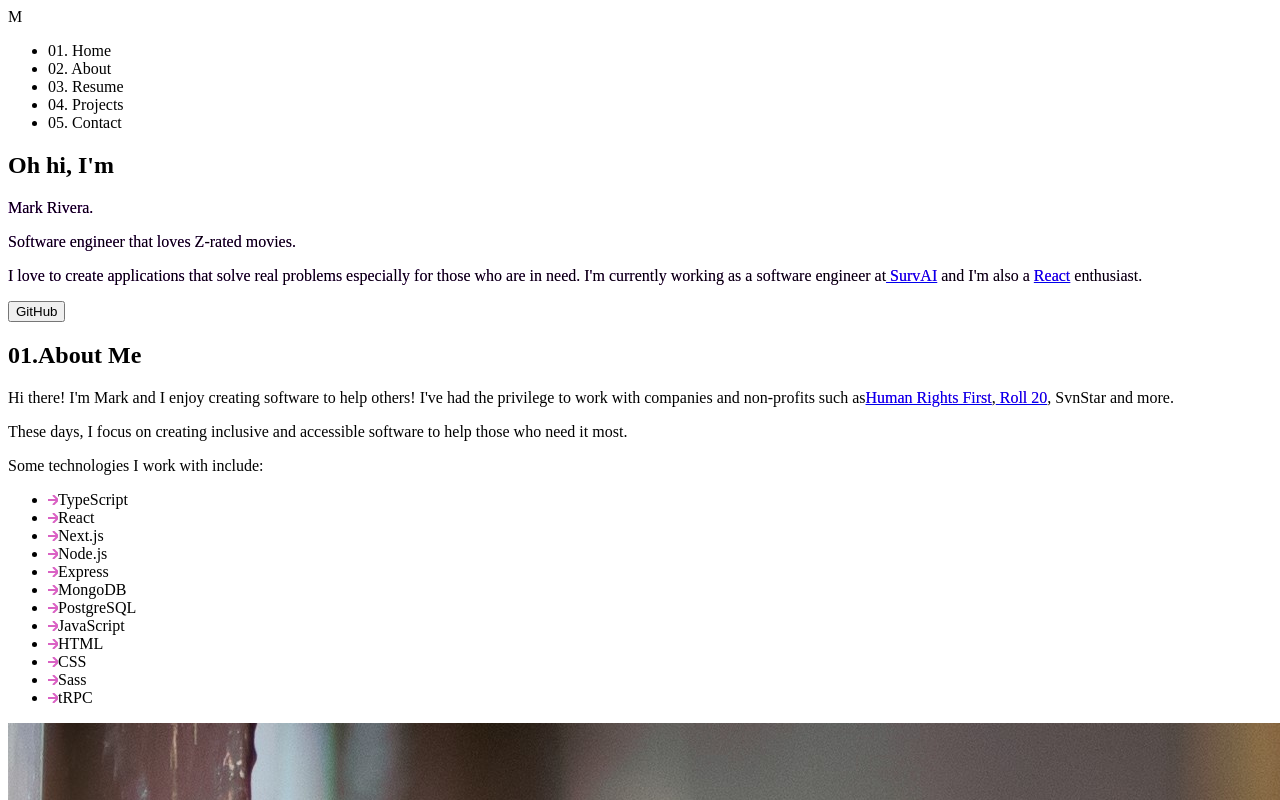
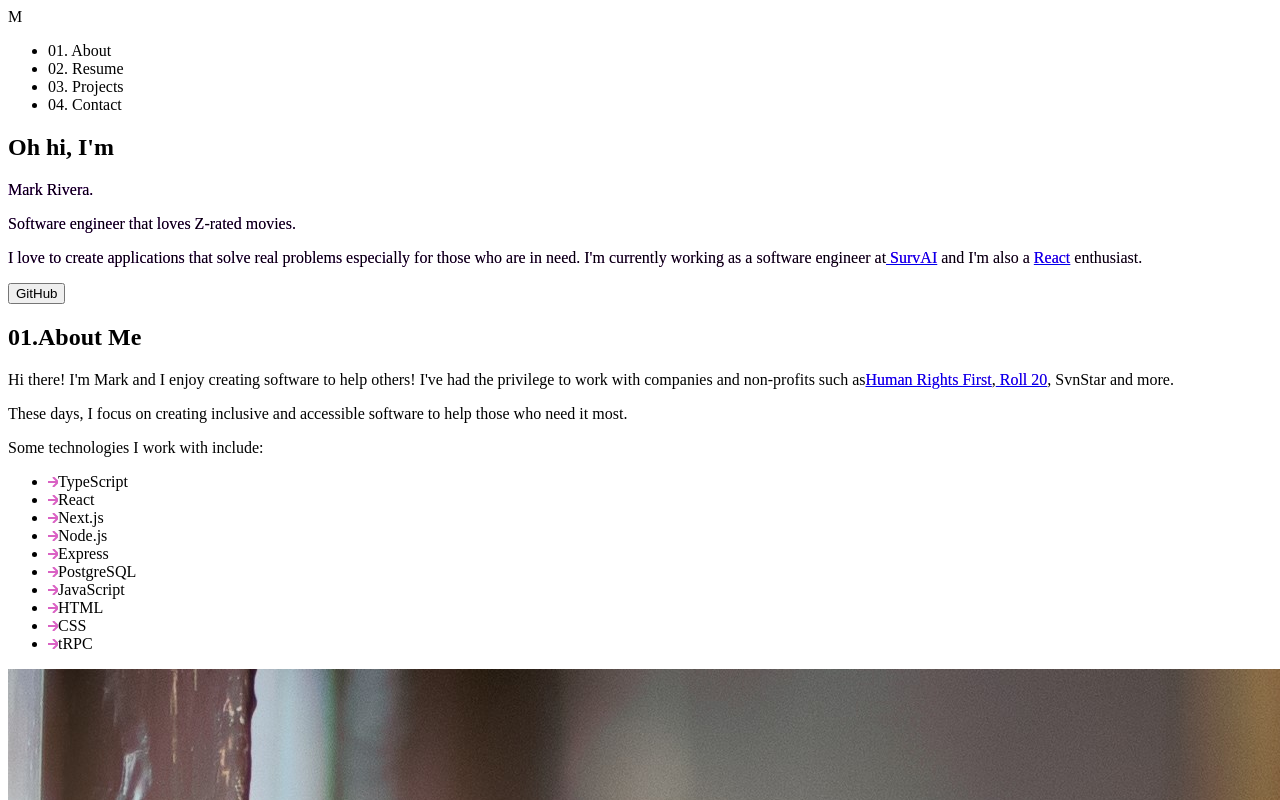
Before and after one commit to MarkRivera/2023-Portfolio, a React (Vite) app: page / in a window 1280 px wide. Shown: the top 800 px of the page. Built offline with nearby package versions, Linux system fonts and the light colour scheme.

Commit message:
final touches on v1

```diff
--- a/src/components/AboutSection.tsx
+++ b/src/components/AboutSection.tsx
@@ -9,16 +9,14 @@ const TechList = () => {
     'Next.js',
     'Node.js',
     'Express',
-    'MongoDB',
     'PostgreSQL',
     'JavaScript',
     'HTML',
     'CSS',
-    'Sass',
     'tRPC'
   ]
 
-  return <ul className='flex flex-col flex-wrap h-20'>
+  return <ul className='flex flex-col flex-wrap h-40'>
     {tech.map((tech, index) => {
       return <li key={index} className='flex items-center'>
         <Arrow />
@@ -58,7 +56,7 @@ const About = () => {
 
 const AboutSection = () => {
   return (
-    <Section number={"01"} title='About Me' children={<About />} />
+    <Section number={"01"} title='About Me' children={<About />} id='about' />
   )
 }
 
--- a/src/components/App.tsx
+++ b/src/components/App.tsx
@@ -5,6 +5,7 @@ import HeroSection from './HeroSection';
 import AboutSection from './AboutSection';
 import ResumeSection from './ResumeSection';
 import ProjectSection from './ProjectSection';
+import ContactSection from './ContactSection';
 
 
 function App() {
@@ -38,6 +39,9 @@ function App() {
 
       {/* Projects */}
       <ProjectSection />
+
+      {/* Contact */}
+      <ContactSection />
     </main>
   )
 }
--- /dev/null
+++ b/src/components/ContactSection.tsx
@@ -0,0 +1,27 @@
+import Section from "./Section";
+
+const Contact = () => {
+  return (
+    <div className="flex flex-col items-center justify-center h-full mb-32">
+      <p className="text-lg px-8 sm:px-12">
+        I'm currently looking for a new opportunity, my inbox is always open. Whether you have a question or just want to say hi, I'll try my best to get back to you!
+      </p>
+      <div className="flex flex-col sm:flex-row flex-wrap items-center justify-center mt-8">
+        <a href="mailto:mrivera1991@gmail.com" className="text-lg font-bold bg-clip-text text-transparent text-gradient mr-4" target="_blank">
+          Mrivera1991@gmail.com
+        </a>
+        <a href="https://www.linkedin.com/in/mrivera1991/" className="text-lg font-bold bg-clip-text text-transparent text-gradient" target="_blank">
+          LinkedIn
+        </a>
+      </div>
+    </div>
+  )
+}
+
+const ContactSection = () => {
+  return (
+    <Section title="Contact Me" number="04" children={<Contact />} id="contact" />
+  )
+}
+
+export default ContactSection
--- a/src/components/Navigation/Navigation.tsx
+++ b/src/components/Navigation/Navigation.tsx
@@ -4,12 +4,16 @@ import cx from "classnames";
 import { useWindow } from "hooks/useWindow";
 
 const NavLogo = () => {
+  const handleLogoClick = () => {
+    window.scrollTo({ top: 0, behavior: "smooth" });
+  };
+
   return (
-    <span className="border-solid border-secondary border-2 px-2 py-1 hover:text-secondary hover:bg-darkLogo transition-colors duration-300 cursor-pointer">M</span>
+    <span className="border-solid border-secondary border-2 px-2 py-1 hover:text-secondary hover:bg-darkLogo transition-colors duration-300 cursor-pointer" onClick={handleLogoClick}>M</span>
   )
 }
 
-const MobileNavBar = () => {
+const MobileNavBar = ({ navItems }: { navItems: JSX.Element[] }) => {
   const [isOpen, setIsOpen] = useState(false);
 
   const toggleIsOpen = () => {
@@ -38,11 +42,7 @@ const MobileNavBar = () => {
         }>
 
         <ul className="mt-20 ml-10">
-          <li className={linkStyles}><span className="text-secondary mr-2">01. </span> Home</li>
-          <li className={linkStyles}><span className="text-secondary mr-2">02. </span>About</li>
-          <li className={linkStyles}><span className="text-secondary mr-2">03. </span>Resume</li>
-          <li className={linkStyles}><span className="text-secondary mr-2">04. </span>Projects</li>
-          <li className={linkStyles}><span className="text-secondary mr-2">05. </span>Contact</li>
+          {navItems}
         </ul>
       </div>
     </>
@@ -51,12 +51,29 @@ const MobileNavBar = () => {
 
 const linkStyles = "flex items-center mr-4 cursor-pointer h-full hover:text-secondary transition-colors duration-300";
 const Navigation = () => {
+  const links = [
+    { name: "About", id: "about" },
+    { name: "Resume", id: "resume" },
+    { name: "Projects", id: "projects" },
+    { name: "Contact", id: "contact" },
+  ]
   const windowWidth = useWindow();
   const nav = useRef<HTMLElement>(null);
   useScroll(nav);
 
+  const handleNavClick = (id: string) => {
+    const element = document.getElementById(id);
+    if (element) {
+      element.scrollIntoView({ behavior: "smooth" });
+    }
+  }
+
+  const navItems = links.map((link, index) => {
+    return <li key={index} className={linkStyles} onClick={() => handleNavClick(link.id)}><span className="text-secondary mr-2">0{index + 1}. </span>{link.name}</li>
+  })
+
   if (windowWidth < 768) {
-    return <MobileNavBar />
+    return <MobileNavBar navItems={navItems} />
   }
 
   // Collapsible nav menu for mobile
@@ -67,11 +84,7 @@ const Navigation = () => {
     <NavLogo />
 
     <ul className="flex h-full items-center">
-      <li className={linkStyles}><span className="text-secondary mr-2">01. </span> Home</li>
-      <li className={linkStyles}><span className="text-secondary mr-2">02. </span>About</li>
-      <li className={linkStyles}><span className="text-secondary mr-2">03. </span>Resume</li>
-      <li className={linkStyles}><span className="text-secondary mr-2">04. </span>Projects</li>
-      <li className={linkStyles}><span className="text-secondary mr-2">05. </span>Contact</li>
+      {navItems}
     </ul>
   </nav>
 }
--- a/src/components/ProjectSection.tsx
+++ b/src/components/ProjectSection.tsx
@@ -79,7 +79,7 @@ const Projects = () => {
 
 const ProjectSection = () => {
   return (
-    <Section title="Projects" number="03" children={<Projects />} />
+    <Section title="Projects" number="03" children={<Projects />} id="projects" />
   )
 }
 
--- a/src/components/ResumeSection.tsx
+++ b/src/components/ResumeSection.tsx
@@ -88,7 +88,7 @@ const Resume = () => {
 
 const ResumeSection = () => {
   return (
-    <Section title="Resume" number="02" children={<Resume />} />
+    <Section title="Resume" number="02" children={<Resume />} id="resume" />
   )
 }
 
--- a/src/components/Section.tsx
+++ b/src/components/Section.tsx
@@ -1,12 +1,13 @@
 
-const Section = ({ number, title, children }: {
+const Section = ({ number, title, children, id }: {
   number: string,
   title: string,
   children: React.ReactNode
+  id: string
 }) => {
   return (
     <>
-      <header>
+      <header id={id}>
         <h2 className="text-3xl font-semibold ml-16">
           <span className='text-lg text-secondary mr-2'>{number}.</span>
           {title}
```
